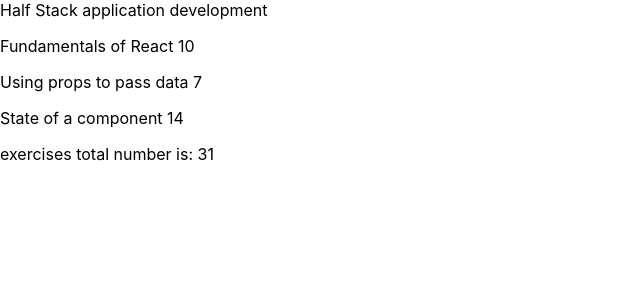
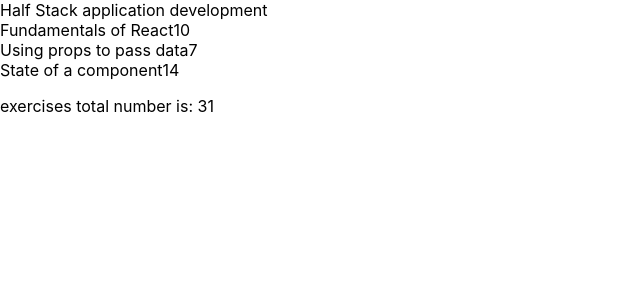
Before and after one commit to mikhita/part1b, a React (Create React App) app: page / in a window 1280 px wide. Shown: the top 300 px of the page, without its empty margins (0-640 px from the left). Built offline with nearby package versions, Linux system fonts and the light colour scheme.

Commit message:
I add props to the components

```diff
--- a/src/App.js
+++ b/src/App.js
@@ -1,8 +1,11 @@
+import Context from "./components/Context";
 import Header from "./components/Header";
+import Total from "./components/Total";
 
 const App = () => {
-  const course = "Half Stack application development";
-  const parts = [
+  const course = {
+    name: "Half Stack application development",
+    parts: [
       {
         name: "Fundamentals of React",
         exercises: 10,
@@ -15,23 +18,29 @@ const App = () => {
         name: "State of a component",
         exercises: 14,
       },
-  ];
+    ],
+  };
 
   return (
     <div>
-      <Header title={course} />
-      <p>
-        {parts[0].name} {parts[0].exercises}
-      </p>
-      <p>
-        {parts[1].name} {parts[1].exercises}
-      </p>
-      <p>
-        {parts[2].name} {parts[2].exercises}
-      </p>
+      <Header title={course.name} />
+      <div style={{ display: "flex" }}>
+        <Context part={course.parts[0].name} />{" "}
+        <Total exercise={course.parts[0].exercises} />
+      </div>
+      <div style={{ display: "flex" }}>
+        <Context part={course.parts[1].name} />{" "}
+        <Total exercise={course.parts[1].exercises} />
+      </div>
+      <div style={{ display: "flex" }}>
+        <Context part={course.parts[2].name} />{" "}
+        <Total exercise={course.parts[2].exercises} />
+      </div>
       <p>
         {"exercises total number is: "}{" "}
-        {parts[0].exercises + parts[1].exercises + parts[2].exercises}
+        {course.parts[0].exercises +
+          course.parts[1].exercises +
+          course.parts[2].exercises}
       </p>
     </div>
   );
--- /dev/null
+++ b/src/components/Context.jsx
@@ -0,0 +1,9 @@
+import React from 'react'
+
+const Context = (props) => {
+  return (
+    <div>{props.part}</div>
+  )
+}
+
+export default Context
--- /dev/null
+++ b/src/components/Total.jsx
@@ -0,0 +1,9 @@
+import React from 'react'
+
+const Total = (props) => {
+  return (
+    <div>{props.exercise}</div>
+  )
+}
+
+export default Total
```
Lines whose indentation alone changed are shown as unchanged.
